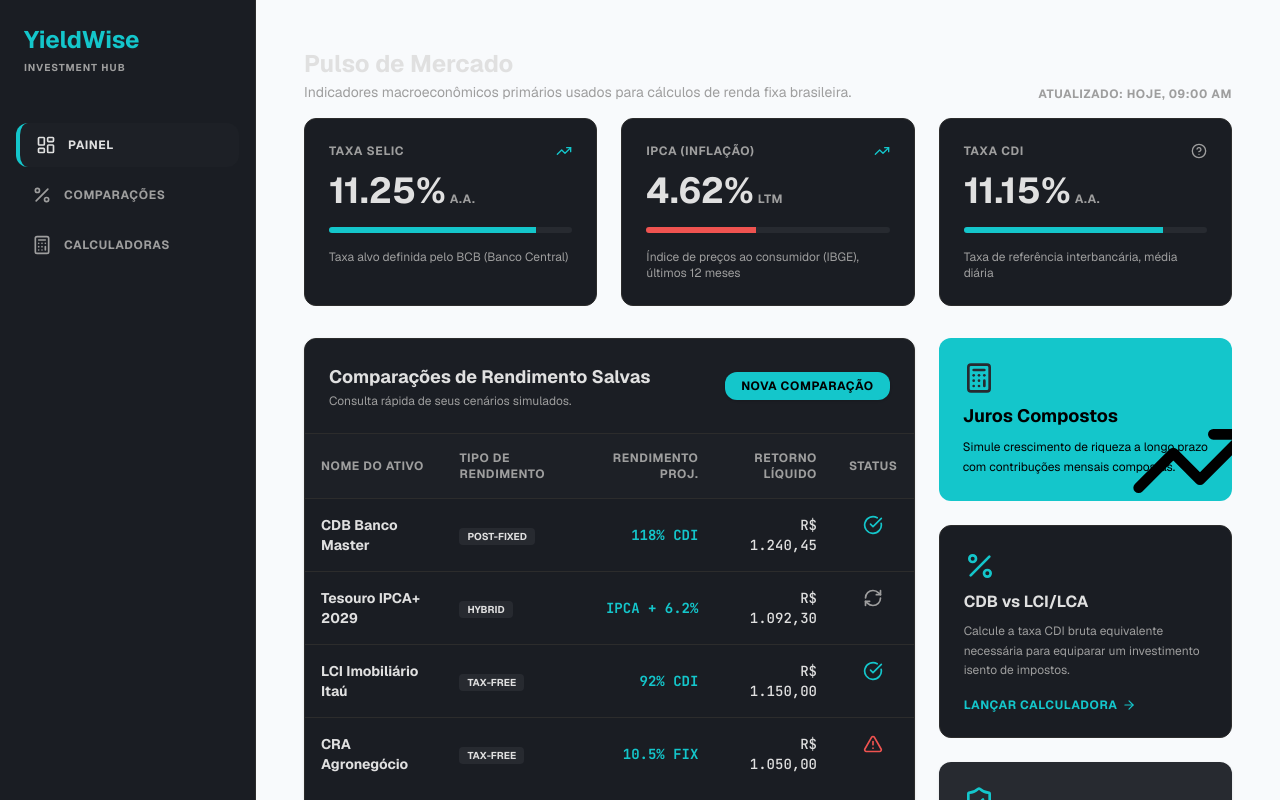
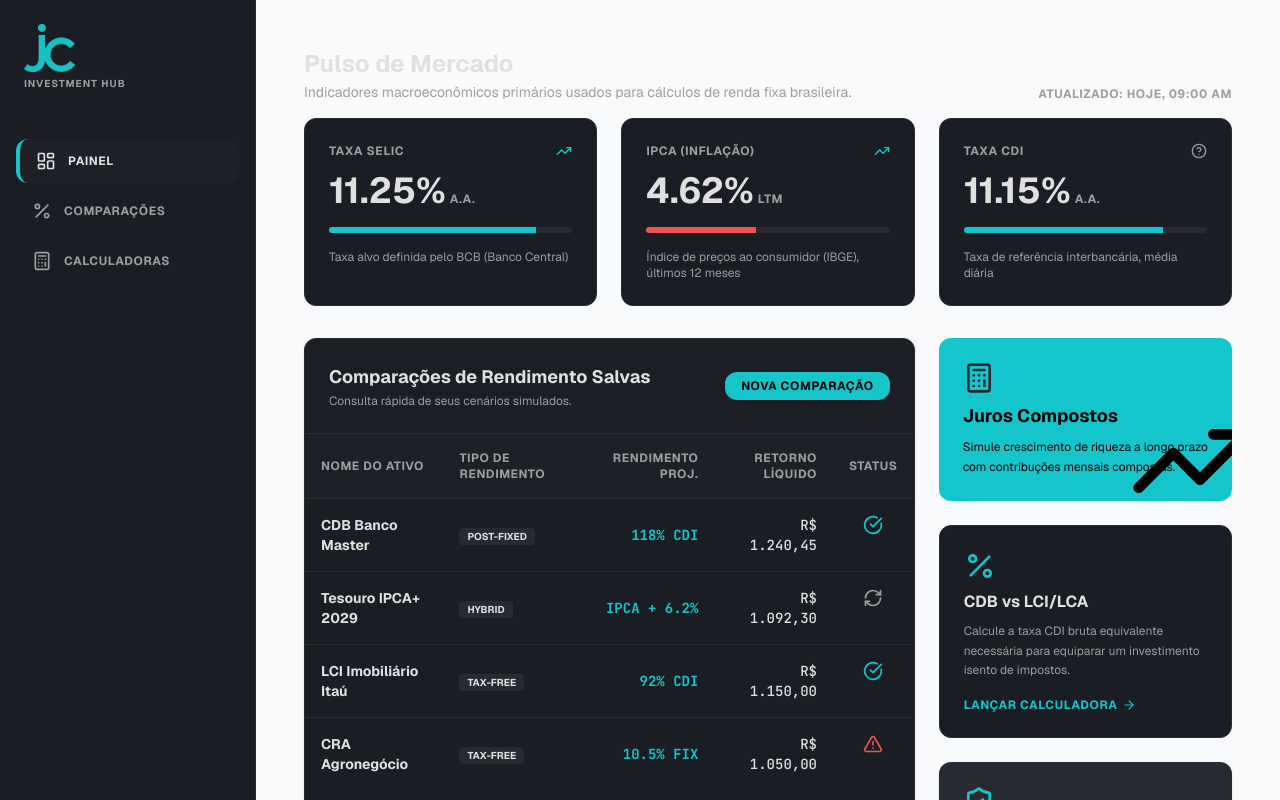
Before and after one commit to Daniel-iel/JuroCerto, a React (Vite) app: page / in a window 1280 px wide. Shown: the top 800 px of the page. Built offline with nearby package versions, Linux system fonts and the light colour scheme.

Commit message:
add logo

```diff
--- a/src/App.tsx
+++ b/src/App.tsx
@@ -40,7 +40,7 @@ export default function App() {
           <div className="relative flex w-full max-w-xs flex-col bg-white p-6 shadow-xl animate-slide-in">
             <div className="flex items-center justify-between pb-6 border-b border-slate-100">
               <div>
-                <div className="font-display text-2xl font-bold text-brand-primary">YieldWise</div>
+                <img src="/logo_jc.png" alt="YieldWise" className="h-10" />
                 <div className="text-[9px] tracking-widest text-slate-400 font-bold uppercase mt-1">Investment Hub</div>
               </div>
               <button
--- a/src/components/Sidebar.tsx
+++ b/src/components/Sidebar.tsx
@@ -16,7 +16,7 @@ export default function Sidebar({ activeTab, onTabChange }: SidebarProps) {
   return (
     <aside className="hidden md:flex flex-col h-screen p-4 gap-4 border-r border-outline-variant bg-surface-card w-64 fixed left-0 top-0 z-20">
       <div className="mb-6 p-2">
-        <div className="font-display text-2xl font-bold text-primary">YieldWise</div>
+        <img src="/logo_jc.png" alt="YieldWise" className="h-12" />
         <div className="text-[10px] tracking-widest text-on-surface-variant font-bold uppercase mt-1">Investment Hub</div>
       </div>
 
```
Also changed, not shown: public/logo_jc.png (added).
